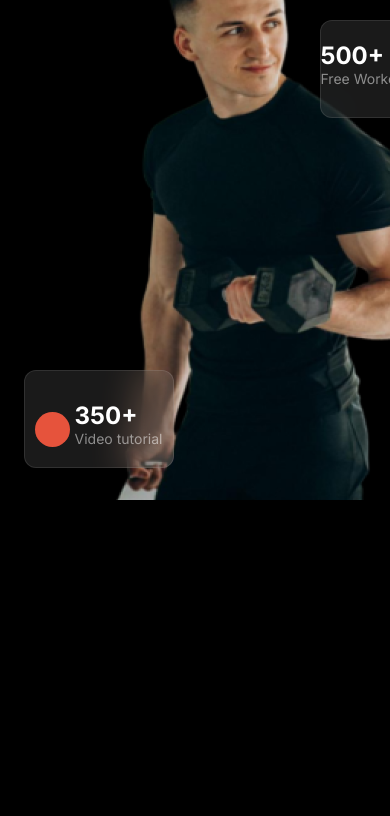
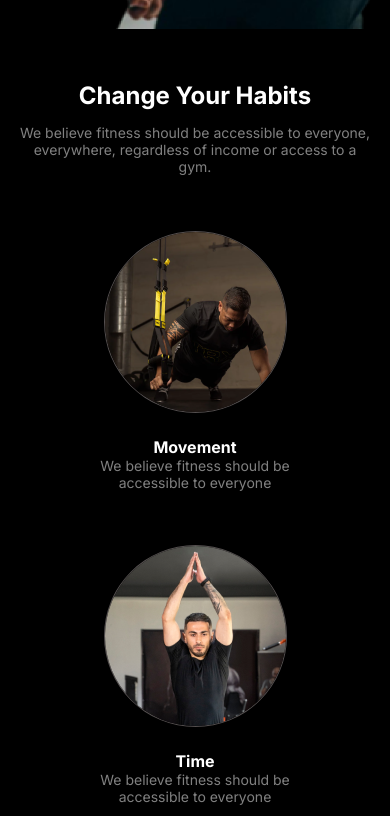
Before and after one commit to tammyKhan/Assignment-02, a plain HTML site: page index.html in a window 390 px wide. Shown: the part 1184-2000 px from the top of the page. Before the commit the page ends 1688 px from the top, so only its background shows below. Drawn offline with Linux system fonts and the light colour scheme.

Commit message:
added Change Your Habits section

```diff
--- a/index.html
+++ b/index.html
@@ -55,5 +55,34 @@
       </section>
    </header>
 
+   <main>
+       <!-- Change your Habits -->
+        <section class="container change-habits">
+             <h2>Change Your Habits</h2>
+             <p class="text-content">We believe fitness should be accessible to everyone, everywhere, regardless of income or access to a gym.</p>
+             <div class="change-habits-img">
+                 <div>
+                    <img src="./images/image 3.png" alt="">
+                    <h4>Movement</h4>
+                    <p class="text-content">We believe fitness should be accessible to everyone</p>
+                 </div>
+                 <div>
+                    <img src="./images/image 2.png" alt="">
+                    <h4>Time</h4>
+                    <p class="text-content">We believe fitness should be accessible to everyone</p>
+                 </div>
+                 <div>
+                    <img src="./images/image 4.png" alt="">
+                    <h4>Practice</h4>
+                    <p class="text-content">We believe fitness should be accessible to everyone</p>
+                 </div>
+                 <div>
+                    <img src="./images/image 5.png" alt="">
+                    <h4>Weight</h4>
+                    <p class="text-content">We believe fitness should be accessible to everyone</p>
+                 </div>
+             </div>
+        </section>
+   </main>
 </body>
 </html>
--- a/styles/responsive.css
+++ b/styles/responsive.css
@@ -1,5 +1,8 @@
 @media  screen and (max-width:576px) {
-
+  .nav-content h1,
+  .nav-content h1 span{
+    font-size: 35px;
+  }
   .nav-options{
     display: none;
 
@@ -7,9 +10,20 @@
   .ham-burger{
     display: block;
   }
-  .nav-banner{
+  .btn-simple,
+.btn-orange{
+  padding: 6px 60px 6px 60px;
+
+}
+  .nav-banner,
+  .change-habits-img{
     display:flex;
     flex-direction: column;
   }
+  .change-habits-img div{
+    width: 231px;
+    height: 274px;
+    margin: 0 auto;
+  }
 
 }
--- a/styles/style.css
+++ b/styles/style.css
@@ -11,7 +11,7 @@ body{
 /* default styles */
 .container{
   width:90%;
-  margin:2rem auto; /* 1rem = 16px */
+  margin:3rem auto; /* 1rem = 16px */
   border-radius: 1px;
 }
 .text-content{
@@ -78,6 +78,9 @@ h3{
  letter-spacing: 0.1px;
  color: rgba(255, 255, 255, 0.893);
 }
+.btn-primary{
+  display: flex;
+}
 .btn-simple,
 .btn-orange{
   border: 1px solid rgb(255, 255, 255);
@@ -127,3 +130,24 @@ h3{
   margin-right: 5px;
 
 }
+
+/* change Your Habits */
+.change-habits{
+color: white;
+text-align: center;
+}
+.change-habits-img{
+  display: flex;
+  gap: 40px;
+  margin-top: 56px;
+  margin-bottom: 56px;
+}
+.change-habits-img img{
+  border-radius: 50%;
+  margin-bottom: 20px;
+  border:1px solid rgba(135, 127, 127, 0.628);
+
+}
+h2{
+  margin:14px 0;
+}
```
